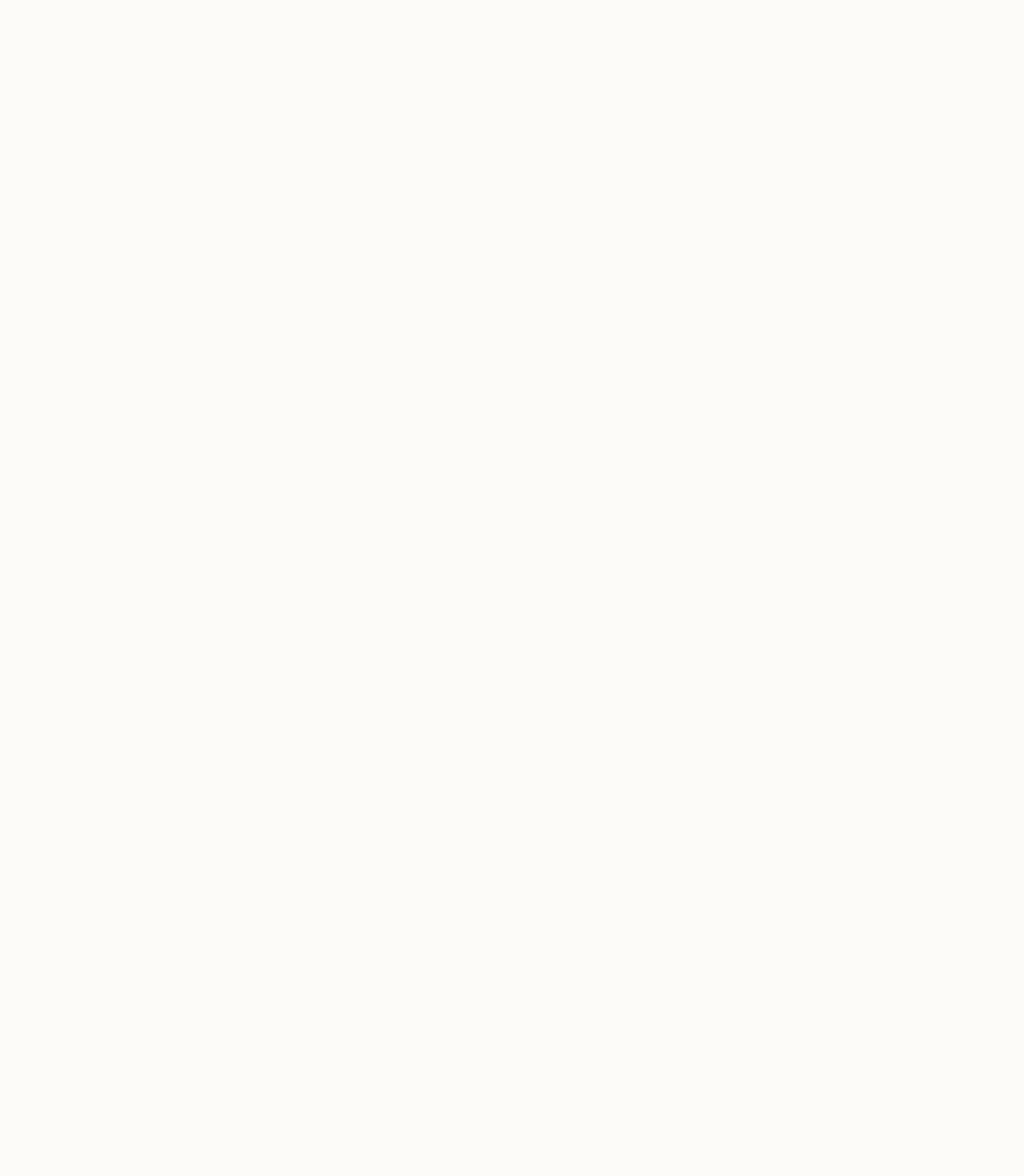
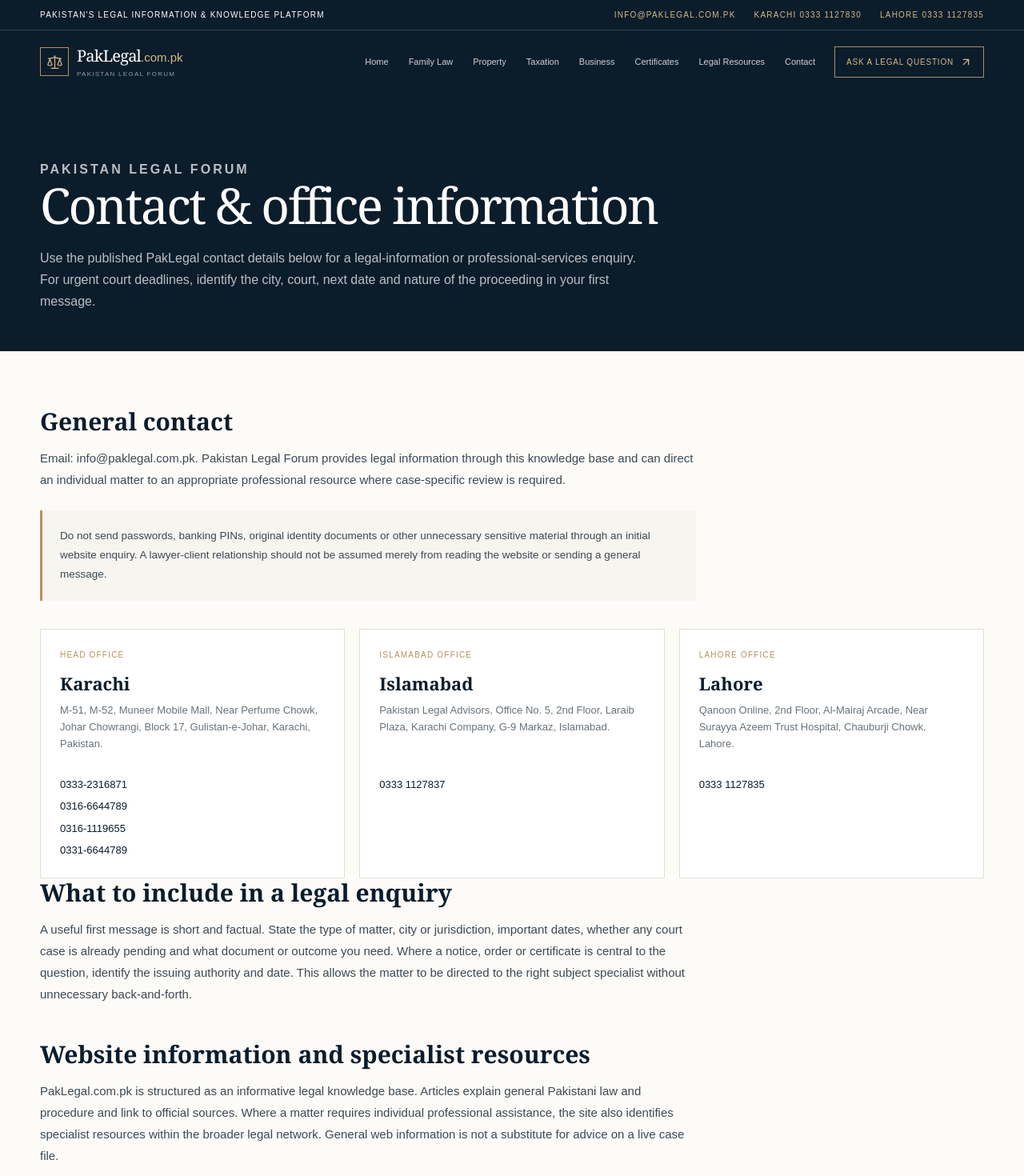
Before and after one commit to taxocrate-pk/Pakistan-Legal-forum, a Next.js app: page /contact-us in a window 1280 px wide. Before the commit this address had no page. Shown: the top 1470 px of the page at 80% size. Before the commit the page ends 800 px from the top, so only its background shows below. Built offline with nearby package versions, Linux system fonts and the light colour scheme.

Commit message:
Add PakLegal contact page with current office details

```diff
--- /dev/null
+++ b/app/contact-us/page.jsx
@@ -0,0 +1,27 @@
+import { SiteFooter, SiteHeader } from '@/components/site-shell'
+import { site } from '@/lib/site-data'
+
+export const metadata = {
+  title: 'Contact Pakistan Legal Forum',
+  description: 'Contact Pakistan Legal Forum and view the current Karachi, Islamabad and Lahore office details published by PakLegal.com.pk.',
+  alternates: { canonical: 'https://paklegal.com.pk/contact-us/' },
+}
+
+function phoneHref(phone) {
+  return `tel:+${phone.replace(/\D/g, '').replace(/^0/, '92')}`
+}
+
+export default function ContactPage() {
+  return <>
+    <SiteHeader interior />
+    <main>
+      <section className="utility-hero"><div className="container"><p className="eyebrow">Pakistan Legal Forum</p><h1>Contact & office information</h1><p>Use the published PakLegal contact details below for a legal-information or professional-services enquiry. For urgent court deadlines, identify the city, court, next date and nature of the proceeding in your first message.</p></div></section>
+      <section className="utility-page"><div className="container">
+        <div className="utility-copy"><h2>General contact</h2><p>Email: <a href={`mailto:${site.email}`}>{site.email}</a>. Pakistan Legal Forum provides legal information through this knowledge base and can direct an individual matter to an appropriate professional resource where case-specific review is required.</p><div className="legal-notice"><p>Do not send passwords, banking PINs, original identity documents or other unnecessary sensitive material through an initial website enquiry. A lawyer-client relationship should not be assumed merely from reading the website or sending a general message.</p></div></div>
+        <div className="contact-grid">{site.offices.map((office) => <article className="contact-card" key={office.city}><div className="office-label">{office.label}</div><h2>{office.city}</h2><p>{office.address}</p>{office.phones.map((phone) => <a href={phoneHref(phone)} key={phone}>{phone}</a>)}</article>)}</div>
+        <div className="utility-copy"><h2>What to include in a legal enquiry</h2><p>A useful first message is short and factual. State the type of matter, city or jurisdiction, important dates, whether any court case is already pending and what document or outcome you need. Where a notice, order or certificate is central to the question, identify the issuing authority and date. This allows the matter to be directed to the right subject specialist without unnecessary back-and-forth.</p><h2>Website information and specialist resources</h2><p>PakLegal.com.pk is structured as an informative legal knowledge base. Articles explain general Pakistani law and procedure and link to official sources. Where a matter requires individual professional assistance, the site also identifies specialist resources within the broader legal network. General web information is not a substitute for advice on a live case file.</p></div>
+      </div></section>
+    </main>
+    <SiteFooter />
+  </>
+}
```
